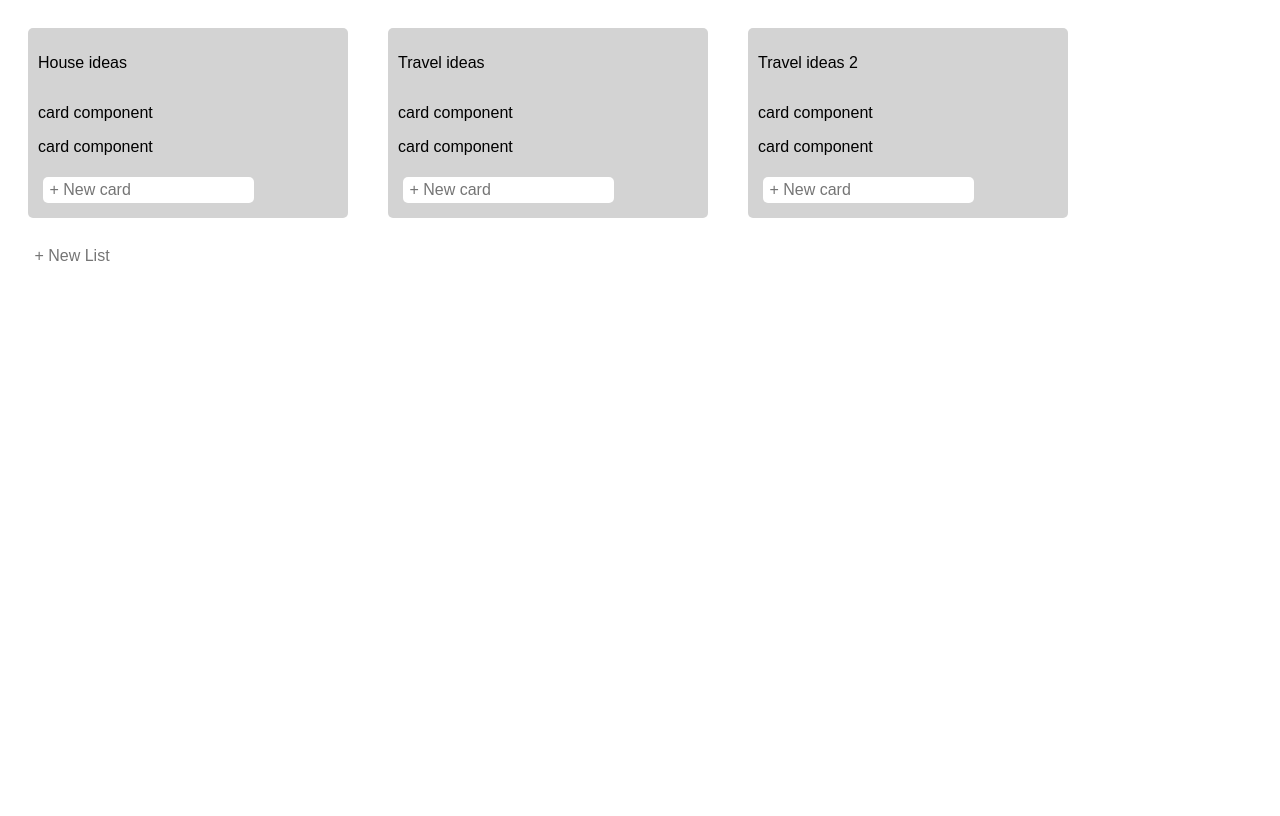
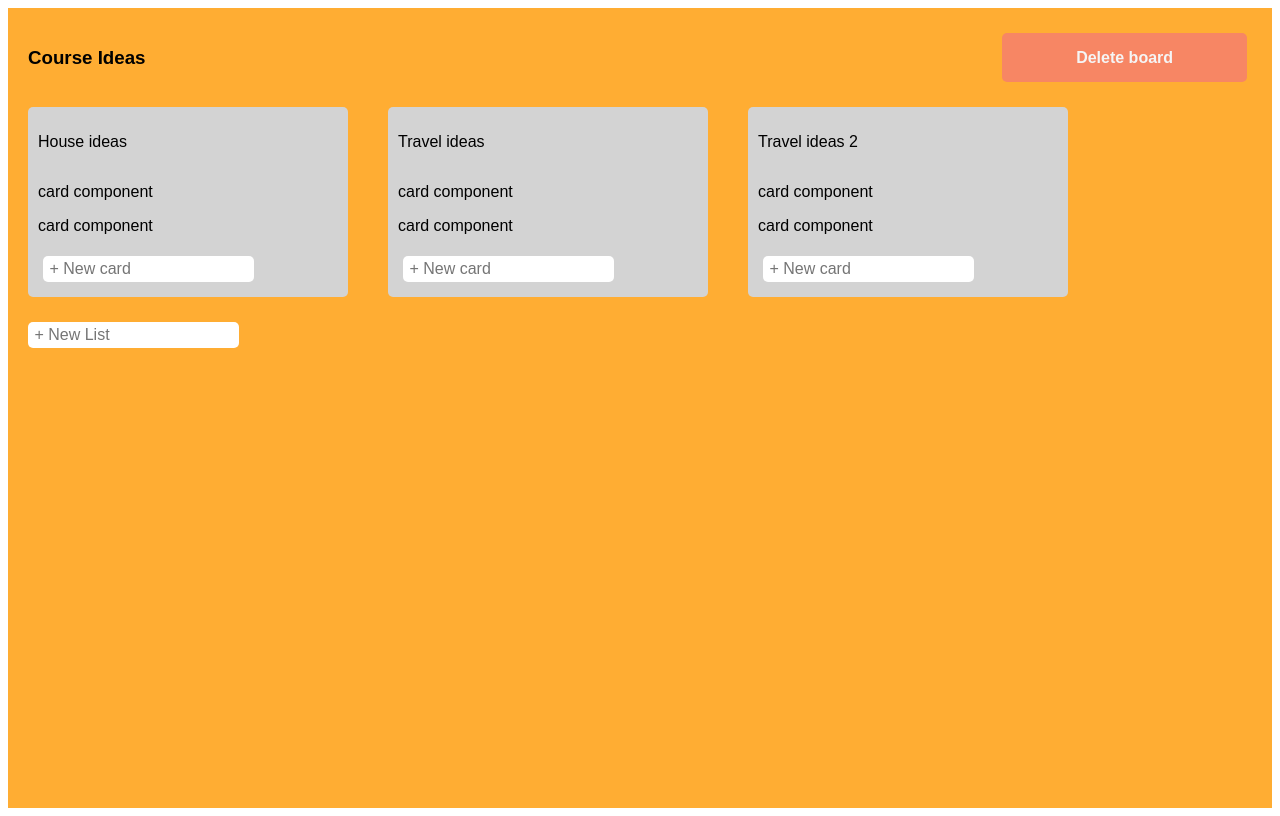
Before and after one commit to EndzheGalieva/react-trello, a React (Create React App) app: page /1/boards in a window 1280 px wide. Both pictures are taken after a click on the element "Course Ideas". Built offline with nearby package versions, Linux system fonts and the light colour scheme.

Commit message:
Passing state via router

```diff
--- a/src/components/Board.js
+++ b/src/components/Board.js
@@ -35,7 +35,15 @@ class Board extends React.Component {
   }
   render() {
     return (
-      <div>
+      <div
+        className="board-wrapper"
+        style={{
+          backgroundColor: this.props.location.state.background
+        }}>
+          <div className="board-header">
+            <h3>{this.props.location.state.title}</h3>
+            <button>Delete board</button>
+          </div>
        <div className="lists-wrapper">
          {Object.keys(this.state.currentLists).map(key => (
            <List
--- a/src/components/BoardPreview.js
+++ b/src/components/BoardPreview.js
@@ -7,7 +7,11 @@ class BoardPreview extends React.Component {
 goToBoard = () => {
   const boardId = this.props.board.id
   this.props.history.push({
-    pathname: `/board/${boardId}`
+    pathname: `/board/${boardId}`,
+    state: {
+      title: this.props.board.title,
+      background: this.props.board.background
+    }
   })
 }
 render() {
```
